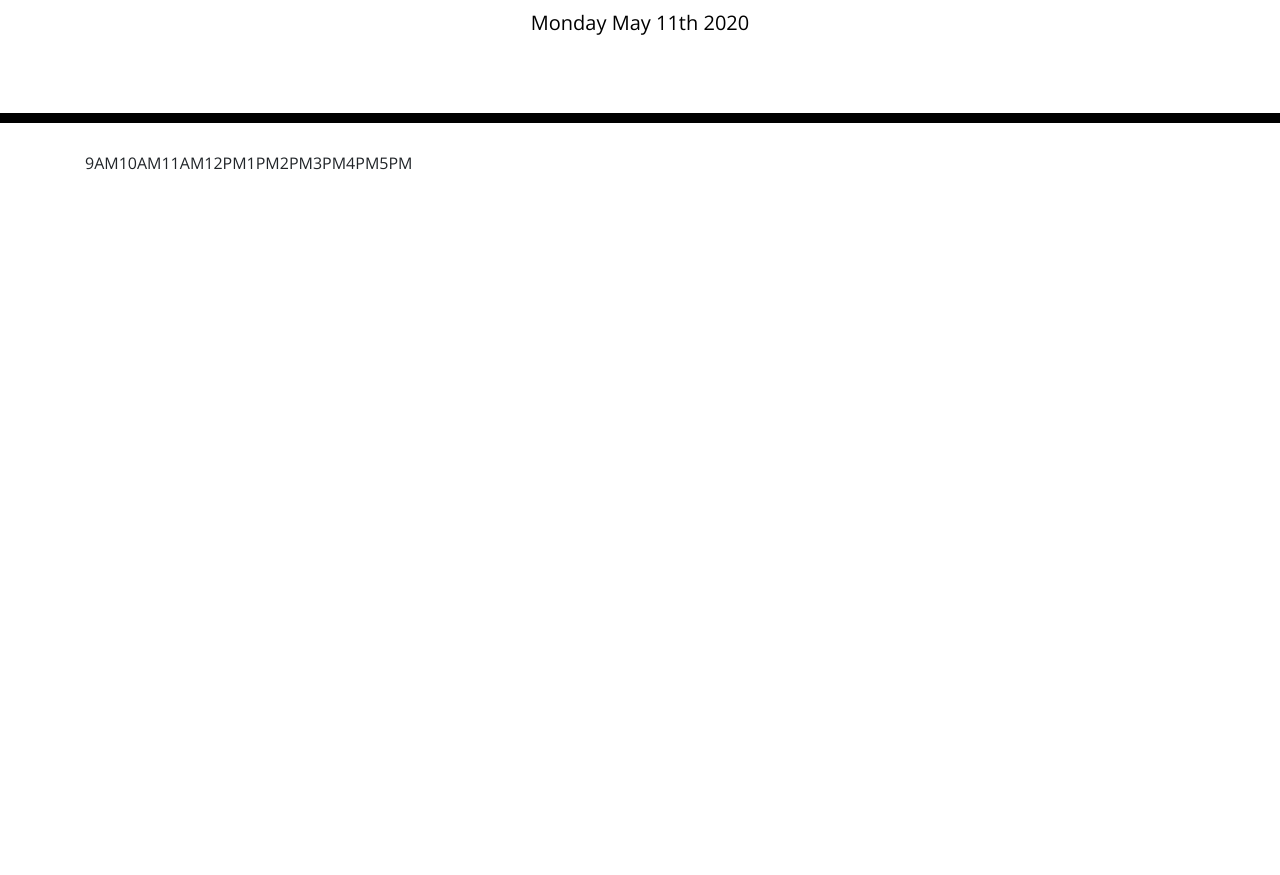
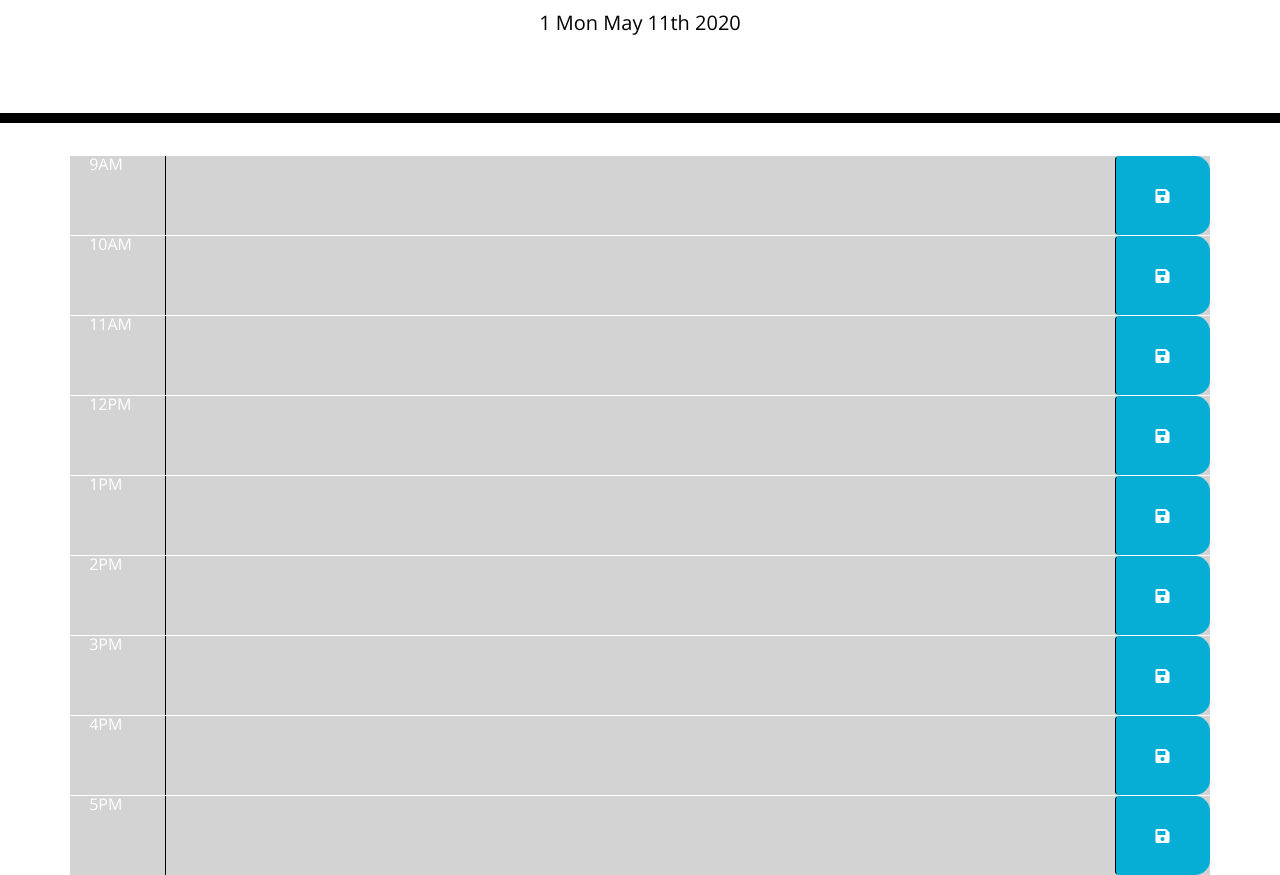
Before and after one commit to tcollins2011/Day_Planner-, a plain HTML site: page index.html in a window 1280 px wide. Shown: the part 181-1056 px from the top of the page. Before the commit the page ends 800 px from the top, so only its background shows below. Drawn offline with nearby package versions, Linux system fonts and the light colour scheme.

Commit message:
finished script.js

```diff
--- a/index.html
+++ b/index.html
@@ -28,8 +28,53 @@
       <p class="lead">A simple calendar app for scheduling your work day</p>
       <p id="currentDay" class="lead"></p>
     </header>
+
     <div class="container">
-      <!-- Timeblocks go here -->
+        <div class="row timeBlock" id="9">
+            <div class="col-md-1"> 9AM </div>
+            <textarea class ="col-md-10 agenda"></textarea>
+            <button class="btn saveBtn col-md-1"><i class= "fas fa-save"></i></button>
+        </div>
+        <div class="row timeBlock" id="10">
+            <div class="col-md-1"> 10AM </div>
+            <textarea class ="col-md-10 agenda"></textarea>
+            <button class="btn saveBtn col-md-1"><i class= "fas fa-save"></i></button>
+        </div>
+        <div class="row timeBlock" id="11">
+            <div class="col-md-1"> 11AM </div>
+            <textarea class ="col-md-10 agenda"></textarea>
+            <button class="btn saveBtn col-md-1"><i class= "fas fa-save"></i></button>
+        </div>
+        <div class="row timeBlock" id="12">
+            <div class="col-md-1"> 12PM </div>
+            <textarea class ="col-md-10 agenda"></textarea>
+            <button class="btn saveBtn col-md-1"><i class= "fas fa-save"></i></button>
+        </div>
+        <div class="row timeBlock" id="13">
+            <div class="col-md-1"> 1PM </div>
+            <textarea class ="col-md-10 agenda"></textarea>
+            <button class="btn saveBtn col-md-1"><i class= "fas fa-save"></i></button>
+        </div>
+        <div class="row timeBlock" id="14">
+            <div class="col-md-1"> 2PM </div>
+            <textarea class ="col-md-10 agenda"></textarea>
+            <button class="btn saveBtn col-md-1"><i class= "fas fa-save"></i></button>
+        </div>
+        <div class="row timeBlock" id="15">
+            <div class="col-md-1"> 3PM </div>
+            <textarea class ="col-md-10 agenda"></textarea>
+            <button class="btn saveBtn col-md-1"><i class= "fas fa-save"></i></button>
+        </div>
+        <div class="row timeBlock" id="16">
+            <div class="col-md-1"> 4PM </div>
+            <textarea class ="col-md-10 agenda"></textarea>
+            <button class="btn saveBtn col-md-1"><i class= "fas fa-save"></i></button>
+        </div>
+        <div class="row timeBlock" id="17">
+            <div class="col-md-1"> 5PM </div>
+            <textarea class ="col-md-10 agenda"></textarea>
+            <button class="btn saveBtn col-md-1"><i class= "fas fa-save"></i></button>
+        </div>
     </div>
 
     <script src="https://code.jquery.com/jquery-3.4.1.min.js"></script>
--- a/script.js
+++ b/script.js
@@ -1,14 +1,45 @@
-
-// allow user to enter text in to time blocks
-// save the time blocks to local storage
-// color code the time blocks using different background colors
+//  global variables
+ var save = $('.saveBtn')
+ var time = parseInt(moment().format('H'))
+ var row = $('.timeBlock')
 
 // adds the current day to the jumbotron
- $('#currentDay').html(moment().format("dddd MMM Do YYYY"))
+ $('#currentDay').html(moment().format("d   ddd MMM Do YYYY"))
 
-var timeList = ['9AM','10AM','11AM','12PM','1PM','2PM','3PM','4PM','5PM']
-for(i = 0; i < timeList.length; i++){
-    var hour = timeList[i]
-    // hour.addClass('hour')
-    $('.container').append(hour)
+// Set up save function that takes the textarea value and sticks it in local storage
+save.on('click', function(){
+    event.preventDefault();
+    var text = $(this).siblings('.agenda').val()
+    var id = $(this).parent().attr('id')
+    localStorage.setItem(id, text);
+  });
+
+// function that loops through the length of the row variable and appends classes
+// based on the current time as compared to the rows id values
+// Also fils in the text area with local storage info
+function currentStatus(){
+    for( var i = 0; i < row.length; i++){
+         let param = parseInt(row[i].id)
+         $('#'+ row[i].id + ' .agenda').val(localStorage.getItem(row[i].id))
+        switch(true){
+          case param < time:
+               $(row[i]).removeClass('present')
+               $(row[i]).removeClass('future')
+               $(row[i]).addClass('past')
+               break
+          case  param === time:
+               $(row[i]).removeClass('future')
+               $(row[i]).removeClass('past')
+               $(row[i]).addClass('present')
+               break
+          default:
+               $(row[i]).removeClass('past')
+               $(row[i]).removeClass('present')
+               $(row[i]).addClass('future')
+    }
 }
+}
+
+
+
+currentStatus()
```
